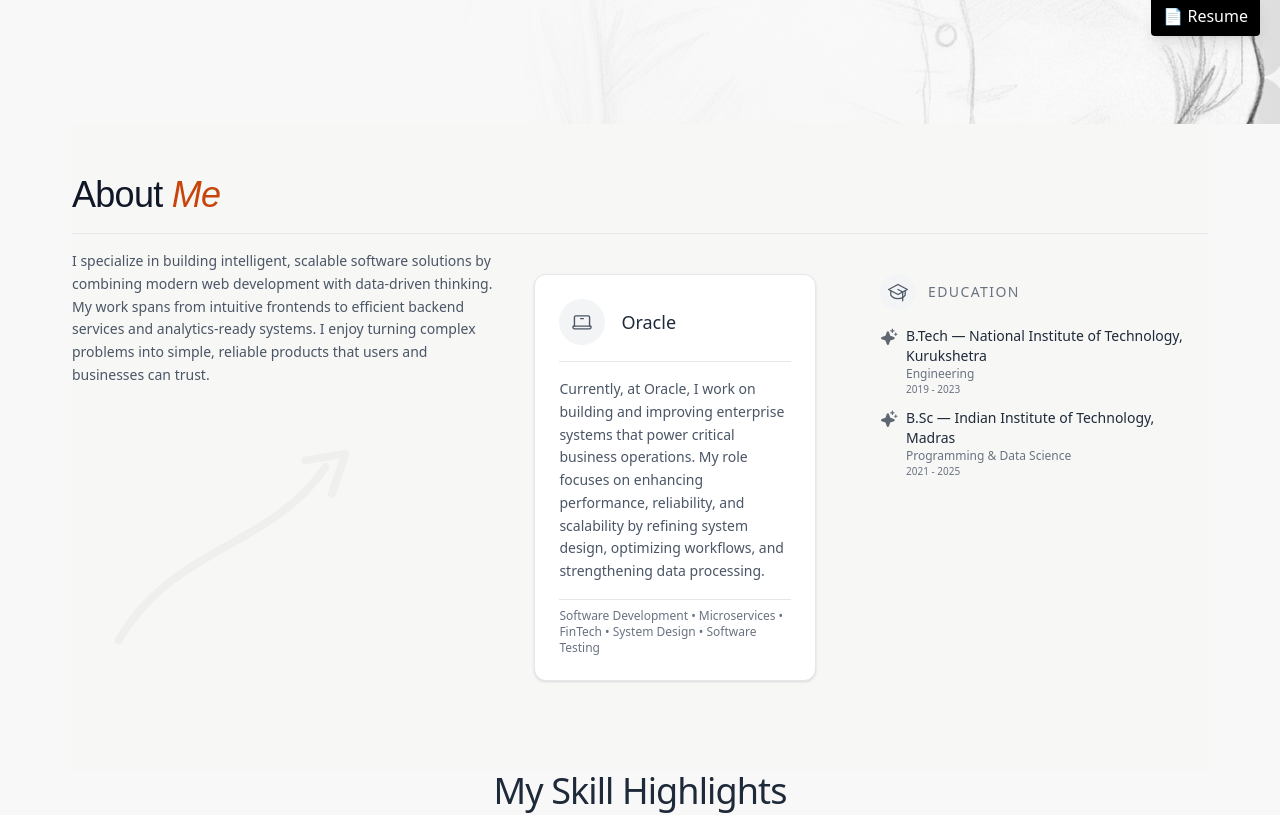
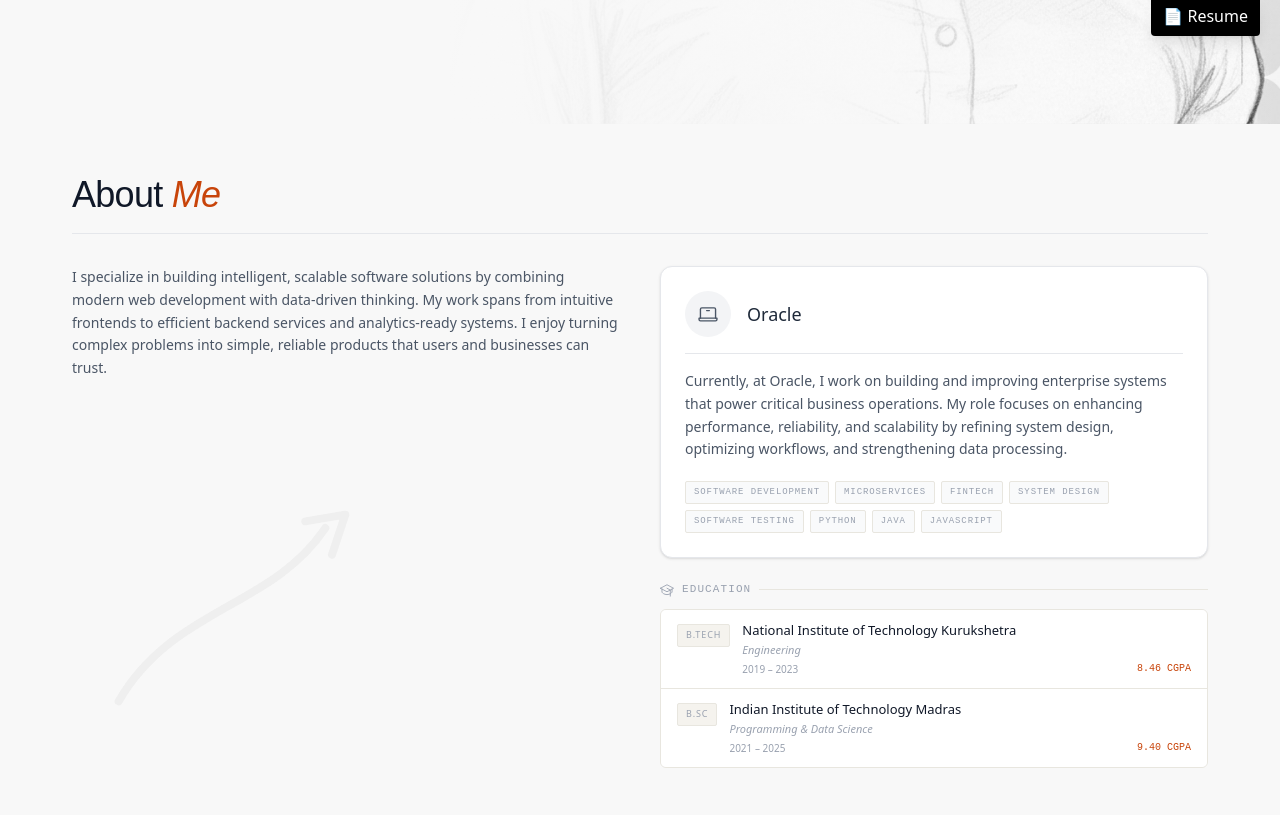
Before and after one commit to kkamal11/kkamal11.github.io, a React (Vite) app: page / in a window 1280 px wide. Shown: the part 740-1555 px from the top of the page. Built offline with nearby package versions, Linux system fonts and the light colour scheme.

Commit message:
about-page-enhancement

```diff
--- a/src/components/AboutMeOnHome.tsx
+++ b/src/components/AboutMeOnHome.tsx
@@ -1,10 +1,12 @@
 import Arrow from "../components/Arrow";
-import { Laptop, GraduationCap, Sparkle } from "phosphor-react";
+import { Laptop, GraduationCap } from "phosphor-react";
 import Reveal from "./Reveal";
 
 export default function About() {
   return (
-    <div className="relative bg-[#f7f7f5] mx-4 md:mx-18 py-12 text-gray-600">
+    <div className="relative mx-4 md:mx-18 py-12 text-gray-600">
+
+      {/* ── Header ── */}
       <div className="flex items-center gap-4 pb-4 border-b border-gray-200">
         <h1
           style={{ fontFamily: "'DM Sans', sans-serif", letterSpacing: "-0.02em" }}
@@ -14,82 +16,131 @@ export default function About() {
         </h1>
       </div>
 
-      <div className="grid grid-cols-1 lg:grid-cols-[1.2fr_0.8fr_1fr] gap-10 text-sm py-4">
-        <Reveal hiddenClass="opacity-0 -translate-x-16">
-          <div className="">
+      {/* ── 2-col grid ── */}
+      <div className="grid grid-cols-1 lg:grid-cols-2 gap-10 text-sm py-8">
+
+        {/* Col 1 — description */}
+        <Reveal hiddenClass="opacity-0 -translate-x-8">
+          <div className="flex flex-col justify-between h-full gap-8">
             <p className="leading-relaxed">
-              I specialize in building intelligent, scalable software solutions by combining modern web development with data-driven thinking. My work spans from intuitive frontends to efficient backend services and analytics-ready systems. I enjoy turning complex problems into simple, reliable products that users and businesses can trust.
+              I specialize in building intelligent, scalable software solutions by combining modern
+              web development with data-driven thinking. My work spans from intuitive frontends to
+              efficient backend services and analytics-ready systems. I enjoy turning complex problems
+              into simple, reliable products that users and businesses can trust.
             </p>
             <Arrow />
           </div>
         </Reveal>
-        <div className="relative top-6">
-          <Reveal hiddenClass="opacity-0 translate-y-12 scale-95">
+
+        {/* Col 2 — Oracle card + Education stacked */}
+        <div className="flex flex-col gap-6">
+
+          {/* Oracle card */}
+          <Reveal hiddenClass="opacity-0 translate-y-6 scale-95">
             <div className="rounded-xl p-6 bg-white border border-gray-200 space-y-4 shadow-sm">
               <div className="flex items-center gap-4">
                 <div className="p-3 rounded-full bg-gray-100">
                   <Laptop size={22} className="text-gray-600" />
                 </div>
                 <div>
-                    <h3 className="text-lg font-medium text-gray-800">Oracle</h3> {/*can be role */ }
-                    {/* <p className="text-sm text-gray-500">Oracle</p> */}
+                  <h3 className="text-lg font-medium text-gray-800">Oracle</h3>
                 </div>
               </div>
 
               <div className="h-px bg-gray-200" />
+
               <p className="leading-relaxed text-gray-600">
-                  Currently, at Oracle, I work on building and improving enterprise systems that power critical business operations. My role focuses on enhancing performance, reliability, and scalability by refining system design, optimizing workflows, and strengthening data processing.
+                Currently, at Oracle, I work on building and improving enterprise systems that power
+                critical business operations. My role focuses on enhancing performance, reliability,
+                and scalability by refining system design, optimizing workflows, and strengthening
+                data processing.
               </p>
 
-                <div className="pt-2 border-t border-gray-200 text-xs text-gray-500">
-                  Software Development • Microservices • FinTech • System Design • Software Testing
+              <div className="flex flex-wrap gap-1.5 pt-1">
+                  {["Software Development", "Microservices", "FinTech", "System Design", "Software Testing", "Python", "Java","JavaScript"].map(t => (
+                    <span
+                      key={t}
+                      style={{ fontFamily: "'DM Mono', monospace" }}
+                      className="text-[9px] tracking-widest uppercase bg-gray-50 border border-[#e8e6df] rounded-[2px] px-2 py-1 text-gray-400"
+                    >
+                      {t}
+                    </span>
+                  ))}
               </div>
             </div>
           </Reveal>
+
+          {/* Education */}
+          <Reveal hiddenClass="opacity-0 translate-x-8">
+            <div>
+              <div className="flex items-center gap-2 mb-3">
+                <GraduationCap size={14} className="text-gray-400" />
+                <span
+                  style={{ fontFamily: "'DM Mono', monospace" }}
+                  className="text-[11px] tracking-widest uppercase text-gray-400"
+                >
+                  Education
+                </span>
+                <div className="flex-1 h-px bg-[#e8e6df]" />
               </div>
-        <Reveal hiddenClass="opacity-0 translate-x-16">
-            <div className="flex flex-col justify-end">
-              <div className="rounded-xl p-6 space-y-4">
-                <div className="flex items-center gap-3">
-                  <div className="p-2 rounded-full bg-gray-100">
-                    <GraduationCap size={20} className="text-gray-600" />
-                  </div>
-                  <h4 className="text-sm uppercase tracking-widest text-gray-500">Education</h4>
-                </div>
-                <div className="space-y-3">
-                <div className="flex items-start gap-2">
-                    <Sparkle
-                    size={18}
-                    weight="fill"
-                    className="mt-0.5 text-gray-800/70 shrink-0"
+
+              <div className="border border-[#e8e6df] rounded-md overflow-hidden divide-y divide-[#e8e6df]">
+                <EduRow
+                  abbr="B.Tech"
+                  institute="National Institute of Technology Kurukshetra"
+                  field="Engineering"
+                  period="2019 – 2023"
+                  grade="8.46 CGPA"
                 />
-                    <div>
-                    <p className="text-gray-800 font-medium">
-                        B.Tech — National Institute of Technology, Kurukshetra
-                    </p>
-                      <p className="text-xs text-gray-500">Engineering</p>
-                      <p className="text-[10px] text-gray-500">2019 - 2023</p>
-                    </div>
-                </div>
-                <div className="flex items-start gap-2">
-                    <Sparkle
-                    size={18}
-                    weight="fill"
-                    className="mt-0.5 text-gray-800/70 shrink-0"
+                <EduRow
+                  abbr="B.Sc"
+                  institute="Indian Institute of Technology Madras"
+                  field="Programming & Data Science"
+                  period="2021 – 2025"
+                  grade="9.40 CGPA"
                 />
-                    <div>
-                    <p className="text-gray-800 font-medium">
-                        B.Sc — Indian Institute of Technology, Madras
-                    </p>
-                      <p className="text-xs text-gray-500">Programming & Data Science</p>
-                      <p className="text-[10px] text-gray-500">2021 - 2025</p>
-                    </div>
-                </div>
-                </div>
               </div>
             </div>
           </Reveal>
+
+        </div>
       </div>
     </div>
   );
 }
+
+/* ── Education row ── */
+function EduRow({
+  abbr,
+  institute,
+  field,
+  period,
+  grade,
+}: {
+  abbr: string;
+  institute: string;
+  field: string;
+  period: string;
+  grade: string;
+}) {
+  return (
+    <div className="bg-white hover:bg-[#f5f3ee] transition-colors duration-150 px-4 py-3 flex items-start gap-3">
+      <span className="mt-0.5 text-[9px] tracking-widest uppercase bg-[#f5f3ee] border border-[#e8e6df] rounded-[2px] px-2 py-1 text-gray-400 shrink-0">
+        {abbr}
+      </span>
+      <div className="flex-1 min-w-0">
+        <p className="text-[13px] font-medium text-gray-900 leading-snug">{institute}</p>
+        <p className="text-[11px] italic text-gray-400 mt-0.5">{field}</p>
+        <div className="flex items-center justify-between mt-1">
+          <span className="text-[10px] text-gray-400">{period}</span>
+          <span
+            style={{ fontFamily: "'DM Mono', monospace" }}
+            className="text-[10px] text-[#c8440a]"
+          >
+            {grade}
+          </span>
+        </div>
+      </div>
+    </div>
+  );
+}
```
Lines whose indentation alone changed are shown as unchanged.
